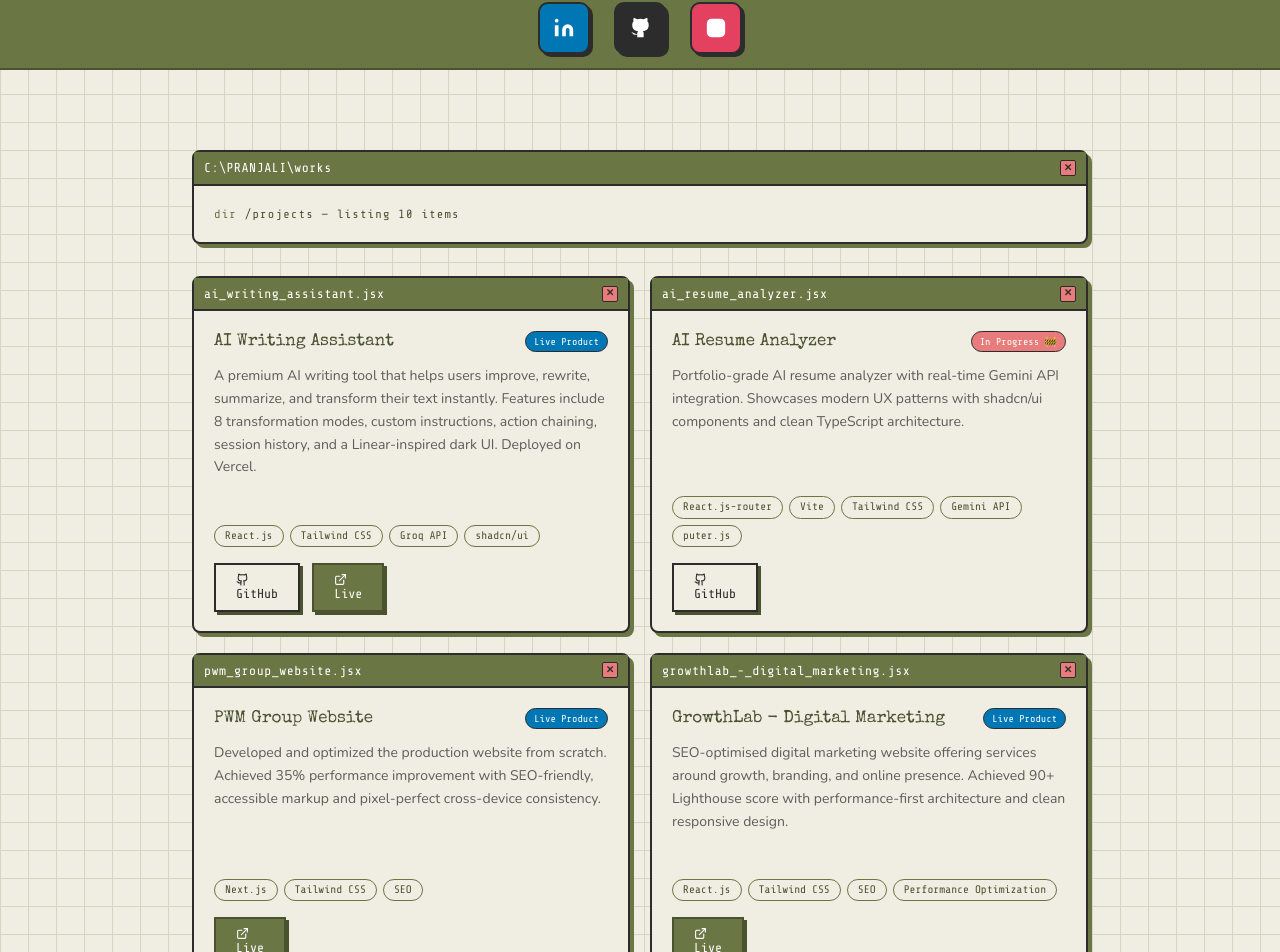
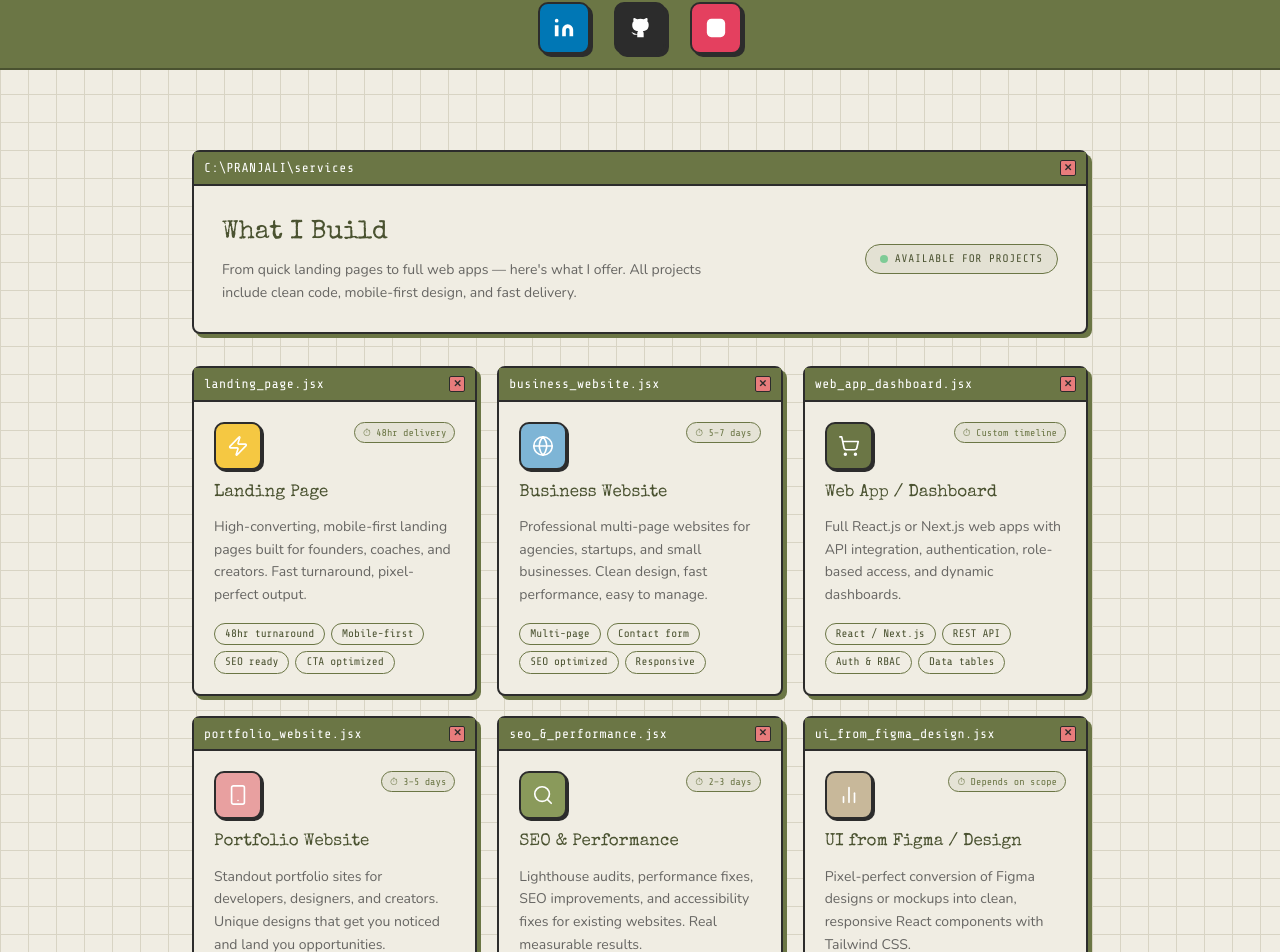
Before and after one commit to pranjalipongde/my-portfolio_, a React (Vite) app: page / in a window 1280 px wide. Shown: the part 1838-2790 px from the top of the page. Built offline with nearby package versions, Linux system fonts and the light colour scheme.

Commit message:
added services section

```diff
--- a/src/App.jsx
+++ b/src/App.jsx
@@ -1,13 +1,14 @@
-import { useEffect } from 'react'
-import Navbar from './components/Navbar'
-import Hero from './components/Hero'
-import About from './components/About'
-import Projects from './components/Projects'
-import ContentCreator from './components/ContentCreator'
-import Resume from './components/Resume'
-import Contact from './components/Contact'
-import Footer from './components/Footer'
-import SocialBar from './components/SocialBar'
+import { useEffect } from "react";
+import Navbar from "./components/Navbar";
+import Hero from "./components/Hero";
+import About from "./components/About";
+import Projects from "./components/Projects";
+import ContentCreator from "./components/ContentCreator";
+import Resume from "./components/Resume";
+import Contact from "./components/Contact";
+import Footer from "./components/Footer";
+import SocialBar from "./components/SocialBar";
+import Services from "./components/Services";
 
 function App() {
   // Scroll reveal
@@ -16,18 +17,18 @@ function App() {
       (entries) => {
         entries.forEach((entry) => {
           if (entry.isIntersecting) {
-            entry.target.classList.add('visible')
+            entry.target.classList.add("visible");
           }
-        })
+        });
       },
-      { threshold: 0.1 }
-    )
+      { threshold: 0.1 },
+    );
 
-    const elements = document.querySelectorAll('.reveal')
-    elements.forEach((el) => observer.observe(el))
+    const elements = document.querySelectorAll(".reveal");
+    elements.forEach((el) => observer.observe(el));
 
-    return () => observer.disconnect()
-  }, [])
+    return () => observer.disconnect();
+  }, []);
 
   return (
     <div className="graph-bg min-h-screen overflow-x-hidden">
@@ -36,6 +37,8 @@ function App() {
         <Hero />
         <SocialBar />
         <About />
+        <SocialBar />
+        <Services />
         <SocialBar />
         <Projects />
         <SocialBar />
@@ -47,7 +50,7 @@ function App() {
       </main>
       <Footer />
     </div>
-  )
+  );
 }
 
-export default App
+export default App;
--- a/src/components/Navbar.jsx
+++ b/src/components/Navbar.jsx
@@ -71,6 +71,7 @@ export default function Navbar() {
     const sections = [
       "hero",
       "about",
+      "services",
       "projects",
       "content",
       "resume",
--- /dev/null
+++ b/src/components/Services.jsx
@@ -0,0 +1,284 @@
+import { motion } from "framer-motion";
+import {
+  Zap,
+  Globe,
+  ShoppingCart,
+  BarChart2,
+  Search,
+  Smartphone,
+} from "lucide-react";
+
+const services = [
+  {
+    icon: Zap,
+    title: "Landing Page",
+    color: "#f5c842",
+    delivery: "48hr delivery",
+    description:
+      "High-converting, mobile-first landing pages built for founders, coaches, and creators. Fast turnaround, pixel-perfect output.",
+    features: ["48hr turnaround", "Mobile-first", "SEO ready", "CTA optimized"],
+  },
+  {
+    icon: Globe,
+    title: "Business Website",
+    color: "#7eb5d6",
+    delivery: "5–7 days",
+    description:
+      "Professional multi-page websites for agencies, startups, and small businesses. Clean design, fast performance, easy to manage.",
+    features: ["Multi-page", "Contact form", "SEO optimized", "Responsive"],
+  },
+  {
+    icon: ShoppingCart,
+    title: "Web App / Dashboard",
+    color: "#6b7645",
+    delivery: "Custom timeline",
+    description:
+      "Full React.js or Next.js web apps with API integration, authentication, role-based access, and dynamic dashboards.",
+    features: ["React / Next.js", "REST API", "Auth & RBAC", "Data tables"],
+  },
+  {
+    icon: Smartphone,
+    title: "Portfolio Website",
+    color: "#e8a0a0",
+    delivery: "3–5 days",
+    description:
+      "Standout portfolio sites for developers, designers, and creators. Unique designs that get you noticed and land you opportunities.",
+    features: ["Unique design", "Fast load", "SEO ready", "Mobile-first"],
+  },
+  {
+    icon: Search,
+    title: "SEO & Performance",
+    color: "#8a9a5b",
+    delivery: "2–3 days",
+    description:
+      "Lighthouse audits, performance fixes, SEO improvements, and accessibility fixes for existing websites. Real measurable results.",
+    features: [
+      "Lighthouse 90+",
+      "Core Web Vitals",
+      "Meta & SEO",
+      "Accessibility",
+    ],
+  },
+  {
+    icon: BarChart2,
+    title: "UI from Figma / Design",
+    color: "#c8b89a",
+    delivery: "Depends on scope",
+    description:
+      "Pixel-perfect conversion of Figma designs or mockups into clean, responsive React components with Tailwind CSS.",
+    features: [
+      "Pixel-perfect",
+      "Tailwind CSS",
+      "Reusable components",
+      "Clean code",
+    ],
+  },
+];
+
+export default function Services() {
+  return (
+    <section id="services" className="py-20 px-4">
+      <div className="max-w-4xl mx-auto">
+        {/* Header window */}
+        <motion.div
+          className="os-window mb-8 reveal"
+          initial={{ opacity: 0, y: 30 }}
+          whileInView={{ opacity: 1, y: 0 }}
+          viewport={{ once: true }}
+          transition={{ duration: 0.5 }}
+        >
+          <div className="os-titlebar">
+            <span className="os-titlebar-text">C:\PRANJALI\services</span>
+            <div className="os-close-btn" aria-hidden="true">
+              ✕
+            </div>
+          </div>
+          <div className="p-5 sm:p-7 flex flex-col sm:flex-row sm:items-center justify-between gap-4">
+            <div>
+              <h2
+                style={{
+                  fontFamily: '"Special Elite", serif',
+                  fontSize: 26,
+                  color: "#4a5230",
+                  marginBottom: 6,
+                }}
+              >
+                What I Build
+              </h2>
+              <p className="font-body text-sm text-charcoal/70 leading-relaxed max-w-lg">
+                From quick landing pages to full web apps — here's what I offer.
+                All projects include clean code, mobile-first design, and fast
+                delivery.
+              </p>
+            </div>
+            {/* Available badge */}
+            <div
+              style={{
+                flexShrink: 0,
+                display: "inline-flex",
+                alignItems: "center",
+                gap: 7,
+                background: "rgba(107,118,69,0.1)",
+                border: "1.5px solid #6b7645",
+                borderRadius: 20,
+                padding: "6px 14px",
+                whiteSpace: "nowrap",
+              }}
+            >
+              <span
+                style={{
+                  width: 8,
+                  height: 8,
+                  borderRadius: "50%",
+                  background: "#7ecb96",
+                  display: "block",
+                  flexShrink: 0,
+                }}
+              />
+              <span
+                style={{
+                  fontFamily: "Share Tech Mono, monospace",
+                  fontSize: 11,
+                  color: "#4a5230",
+                  letterSpacing: 0.8,
+                }}
+              >
+                AVAILABLE FOR PROJECTS
+              </span>
+            </div>
+          </div>
+        </motion.div>
+
+        {/* Services grid */}
+        <div className="grid grid-cols-1 sm:grid-cols-2 lg:grid-cols-3 gap-5">
+          {services.map((service, i) => {
+            const Icon = service.icon;
+            return (
+              <motion.div
+                key={service.title}
+                className="os-window reveal hover:-translate-y-1 transition-transform duration-200"
+                initial={{ opacity: 0, y: 40 }}
+                whileInView={{ opacity: 1, y: 0 }}
+                viewport={{ once: true }}
+                transition={{ duration: 0.5, delay: i * 0.08 }}
+              >
+                <div className="os-titlebar">
+                  <span className="os-titlebar-text">
+                    {service.title
+                      .toLowerCase()
+                      .replace(/ \//g, "")
+                      .replace(/ /g, "_")}
+                    .jsx
+                  </span>
+                  <div className="os-close-btn" aria-hidden="true">
+                    ✕
+                  </div>
+                </div>
+
+                <div className="p-5 flex flex-col gap-3">
+                  {/* Icon + delivery */}
+                  <div className="flex items-start justify-between">
+                    <div
+                      style={{
+                        width: 48,
+                        height: 48,
+                        background: service.color,
+                        border: "2px solid #2c2c2c",
+                        borderRadius: 10,
+                        display: "flex",
+                        alignItems: "center",
+                        justifyContent: "center",
+                        boxShadow: "2px 2px 0px #2c2c2c",
+                        flexShrink: 0,
+                      }}
+                    >
+                      <Icon size={22} color="white" strokeWidth={1.8} />
+                    </div>
+                    <span
+                      style={{
+                        fontFamily: "Share Tech Mono, monospace",
+                        fontSize: 10,
+                        color: "#6b7645",
+                        background: "rgba(107,118,69,0.08)",
+                        border: "1px solid #6b7645",
+                        borderRadius: 20,
+                        padding: "2px 8px",
+                        whiteSpace: "nowrap",
+                      }}
+                    >
+                      ⏱ {service.delivery}
+                    </span>
+                  </div>
+
+                  {/* Title */}
+                  <h3
+                    style={{
+                      fontFamily: '"Special Elite", serif',
+                      fontSize: 17,
+                      color: "#4a5230",
+                      lineHeight: 1.3,
+                    }}
+                  >
+                    {service.title}
+                  </h3>
+
+                  {/* Description */}
+                  <p className="font-body text-sm text-charcoal/70 leading-relaxed">
+                    {service.description}
+                  </p>
+
+                  {/* Features */}
+                  <div className="flex flex-wrap gap-1.5 mt-1">
+                    {service.features.map((f) => (
+                      <span key={f} className="tech-tag text-[10px]">
+                        {f}
+                      </span>
+                    ))}
+                  </div>
+                </div>
+              </motion.div>
+            );
+          })}
+        </div>
+
+        {/* Bottom CTA */}
+        <motion.div
+          className="mt-8 reveal"
+          initial={{ opacity: 0 }}
+          whileInView={{ opacity: 1 }}
+          viewport={{ once: true }}
+          transition={{ duration: 0.5, delay: 0.3 }}
+        >
+          <div className="os-window" style={{ borderStyle: "dashed" }}>
+            <div className="p-6 flex flex-col sm:flex-row items-center justify-between gap-4">
+              <div>
+                <p
+                  style={{
+                    fontFamily: '"Special Elite", serif',
+                    fontSize: 18,
+                    color: "#4a5230",
+                    marginBottom: 4,
+                  }}
+                >
+                  Not sure what you need?
+                </p>
+                <p className="font-body text-sm text-charcoal/65">
+                  Drop me a message and we'll figure it out together. Free
+                  consultation, no pressure.
+                </p>
+              </div>
+              <div className="flex gap-3 flex-shrink-0">
+                <a
+                  href="#contact"
+                  className="retro-btn filled whitespace-nowrap"
+                >
+                  Let's Talk →
+                </a>
+              </div>
+            </div>
+          </div>
+        </motion.div>
+      </div>
+    </section>
+  );
+}
```
